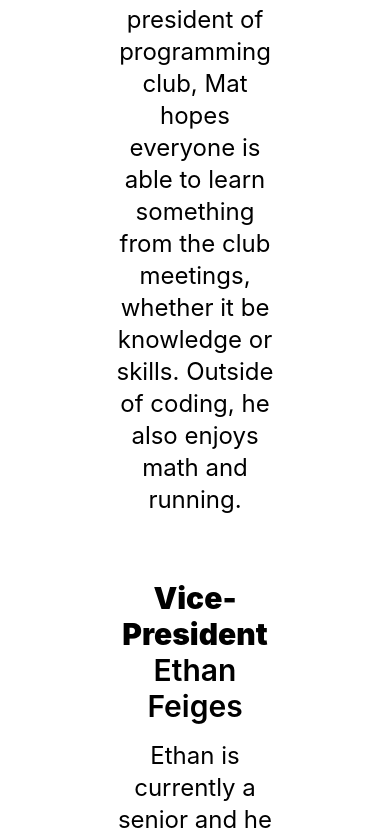
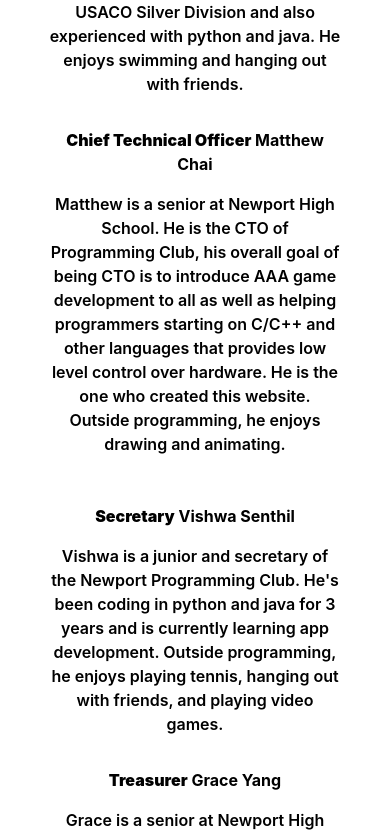
Before and after one commit to NHSCPC/nhscpc-new-website, a Next.js app: page /team in a window 390 px wide. Shown: the part 1008-1844 px from the top of the page. Built offline with nearby package versions, Linux system fonts and the light colour scheme.

Commit message:
Finished all Officers and attempted mobile compatability

```diff
--- a/components/NavBar.tsx
+++ b/components/NavBar.tsx
@@ -4,7 +4,7 @@ import navStyles from '../styles/NavBar.module.css'
 
 const NavBar = () => {
 	return (
-		<nav className="bg-gray-700 block m-0 p-0 overflow-hidden px-5 border-black w-screen shadow-md">
+		<nav className="bg-gray-700 block m-0 p-0 overflow-hidden px-5 border-black shadow-md">
 			<div>
 				<Link href="/"><a className={navStyles.navButton}>Home</a></Link>
 				<Link href="schedule"><a className={navStyles.navButton}>Schedule</a></Link>
--- a/pages/credits.tsx
+++ b/pages/credits.tsx
@@ -15,8 +15,8 @@ const Credits: NextPage = () => {
 			<NavBar/>
 		</header>
 		<main className="inline">
-			<div className="flex bg-red-800 mx-0 mb-4 w-screen items-center justify-center border-b-black shadow-xl h-32">
-				<h1 className="flex text-6xl font-bold text-center mt-4 text-yellow-500">
+			<div className="flex bg-red-800 mx-0 mb-4 items-center justify-center border-b-black shadow-xl h-32">
+				<h1 className="flex 2xl:text-6xl font-bold text-center mt-4 text-yellow-500 xl:text-4xl lg:text-3xl md:text-2xl sm:text-xl">
 					Credits
 				</h1>
 			</div>
--- a/pages/history.tsx
+++ b/pages/history.tsx
@@ -14,19 +14,19 @@ const History: NextPage = () => {
 			<NavBar/>
 		</header>
 		<main className="inline">
-			<div className="flex bg-red-800 mx-0 mb-4 w-screen items-center justify-center h-32 border-b-black shadow-xl">
-				<h1 className="flex text-6xl font-bold text-center mt-4 text-yellow-500">
+			<div className="flex bg-red-800 mx-0 mb-4 items-center justify-center h-32 border-b-black shadow-xl">
+				<h1 className="flex 2xl:text-6xl font-bold text-center mt-4 text-yellow-500 xl:text-4xl lg:text-3xl md:text-2xl sm:text-xl">
 					History
 				</h1>
 			</div>
 			{historyData.map((content, index) => {
 				return (
 					<div key={content.key}>
-						<article className="m-16">
-							<h1 className="m-8 text-center font-bold text-4xl">
+						<article className="2xl:m-16 xl:m-12 lg:m-8 md:m-6 sm:m-5">
+							<h1 className="m-4 text-center font-bold 2xl:text-3xl xl:text-3xl lg:text-2xl md:text-2xl sm:text-xl">
 								{content.category}
 							</h1>
-							<p className="m-8 text-2xl text-center font-semibold">
+							<p className="m-4 2xl:text-2xl text-center whitespace-pre-line space-y-3 xl:text-2xl lg:text-xl lg:text-xl md:text-lg sm:text-base font-semibold">
 								{content.content}
 							</p>
 						</article>
--- a/pages/index.tsx
+++ b/pages/index.tsx
@@ -16,7 +16,7 @@ const Home: NextPage = () => {
 			<NavBar/>
 		</header>
 		<main className="inline">
-			<div className="flex bg-red-800 mx-0 mb-4 w-screen items-center justify-center h-96 border-b-black shadow-xl">
+			<div className="flex bg-red-800 mx-0 mb-4 items-center justify-center h-96 border-b-black shadow-xl">
 				<Image src={logo} width={900} alt="Newport Programming Club Logo"/>
 			</div>
 			<p className="text-2xl font-semibold text-center my-8">Welcome to Newport High School Programming Club! Here we help up and coming students who are interested in programming explore new things and hone their skills via competitions, projects, and much more!</p>
--- a/pages/schedule.tsx
+++ b/pages/schedule.tsx
@@ -15,19 +15,19 @@ const Schedule: NextPage = () => {
 				<NavBar/>
 			</header>
 			<main className="inline">
-				<div className="flex bg-red-800 mx-0 mb-4 w-screen items-center justify-center border-b-black shadow-xl h-32">
-					<h1 className="flex text-6xl font-bold text-center mt-4 text-yellow-500">
+				<div className="flex bg-red-800 mx-0 mb-4 items-center justify-center border-b-black shadow-xl h-32">
+					<h1 className="flex 2xl:text-6xl font-bold text-center mt-4 text-yellow-500 xl:text-4xl lg:text-3xl md:text-2xl sm:text-xl">
 						Schedule
 					</h1>
 				</div>
 				{ScheduleData.map((content, index) => {
 					return (
 						<div key={content.key}>
-							<article>
-								<h1 className="text-center font-bold text-4xl">
+							<article className="2xl:m-16 xl:m-12 lg:m-8 md:m-6 sm:m-5">
+								<h1 className="m-4 text-center font-bold 2xl:text-3xl xl:text-3xl lg:text-2xl md:text-2xl sm:text-xl">
 									{content.month} {content.day}<sup>{content.ss}</sup>, {content.year}
 								</h1>
-								<p className="text-center font-semibold text-2xl">
+								<p className="m-4 2xl:text-2xl text-center whitespace-pre-line space-y-3 xl:text-2xl lg:text-xl lg:text-xl md:text-lg sm:text-base font-semibold">
 									{content.summary}
 								</p>
 							</article>
--- a/pages/team.tsx
+++ b/pages/team.tsx
@@ -17,8 +17,8 @@ const History: NextPage = () => {
                 <NavBar/>
             </header>
             <main className="inline">
-                <div className="flex bg-red-800 mx-0 mb-4 w-screen items-center justify-center h-32 border-b-black shadow-xl">
-                    <h1 className="flex text-6xl font-bold text-center mt-4 text-yellow-500">
+                <div className="flex bg-red-800 mx-0 mb-4 items-center justify-center h-32 border-b-black shadow-xl">
+                    <h1 className="flex 2xl:text-6xl font-bold text-center mt-4 text-yellow-500 xl:text-5xl lg:text-5xl md:text-4xl sm:text-4xl">
                         The Team
                     </h1>
                 </div>
@@ -26,12 +26,12 @@ const History: NextPage = () => {
 		            return (
 			            <div key={content.key} className="m-8">
 
-					            <article className="m-16">
+					            <article className="2xl:m-16 xl:m-12 lg:m-8 md:m-6 sm:m-5">
 						            <ConditionalWrapper condition={index == 3}>
-							            <h1 className="m-4 text-center font-semibold text-3xl">
+							            <h1 className="m-4 text-center font-bold 2xl:text-3xl xl:text-3xl lg:text-2xl md:text-2xl sm:text-xl">
 								            <strong>{content.title}</strong> {content.name}
 							            </h1>
-							            <p className="m-4 text-2xl text-center">
+							            <p className="m-4 2xl:text-2xl text-center whitespace-pre-line space-y-3 xl:text-2xl lg:text-xl lg:text-xl md:text-lg sm:text-base font-semibold">
 								            {content.description}
 							            </p>
 						            </ConditionalWrapper>
--- a/src/Leadership.ts
+++ b/src/Leadership.ts
@@ -29,6 +29,24 @@ const Leadership = [
 		description: "Vishwa is a junior and secretary of the Newport Programming Club. He's been coding in python and java for 3 years and is currently learning app development. Outside programming, he enjoys playing tennis, hanging out with friends, and playing video games.",
 		key: "L5"
 	},
+	{
+		title: "Treasurer",
+		name: "Grace Yang",
+		description: "Grace is a senior at Newport High School who is passionate about supporting women in STEM. After being introduced to Java in the 8th grade, she has been expanding her knowledge in the field of programming to include several other languages like Python, HTML, PHP, and more. Outside of school, Grace’s favorite activities include playing with her cat, managing her clay charm shop, and captaining Newport’s drill team.",
+		key: "L6"
+	},
+	{
+		title: "Outreach and Coordination Director",
+		name: "Angela Niu",
+		description: "Angie is a junior at Newport High School. She has taken several Java lessons in the past and is excited to expand people's knowledge in programming through this club. In her spare time, she enjoys playing volleyball, listening to music, and watching TV.",
+		key: "L7",
+	},
+	{
+		title: "Competitive Programming Directors",
+		name: "Allen Wu and Peter Gwozdz",
+		description: "Allen is currently a sophomore at Newport High School. He really enjoys programming competitively, and is currently in the Platinum division in the USACO and has the rank of Master on Codeforces. Allen was selected as a finalist to attend the USACO Training Camp in May 2022. He also does FIRST Tech Challenge robotics, and will be co-captaining team 18225 High Definition next year. Outside of programming, he enjoys playing piano and playing basketball and volleyball with friends." + "\n\n" + "Peter is a senior at Newport High School. Following his ongoing interest in competitive mathematics he was introduced to Java during the freshman year of high school. Peter worked with Python previously and is now invested in USACO and how to become a more fluid and advanced programmer. He works to produce the content for meetings and help the leadership team with other programming opportunities.",
+		key: "L8",
+	}
 ]
 
 export default Leadership
--- a/styles/NavBar.module.css
+++ b/styles/NavBar.module.css
@@ -1,4 +1,4 @@
 .navButton
 {
-    @apply font-semibold p-2 mx-1 float-left text-base border-b-gray-700 border-b-4 text-white hover:border-b-4 hover:border-b-yellow-300 hover:bg-gray-500 hover:shadow-inner shadow-green-300 transition-all;
+    @apply font-semibold p-2 mx-1 float-left 2xl:text-base border-b-gray-700 border-b-4 text-white hover:border-b-4 hover:border-b-yellow-300 hover:bg-gray-500 hover:shadow-inner shadow-green-300 transition-all xl:text-base lg:text-base md:text-sm sm:text-sm;
 }
```
